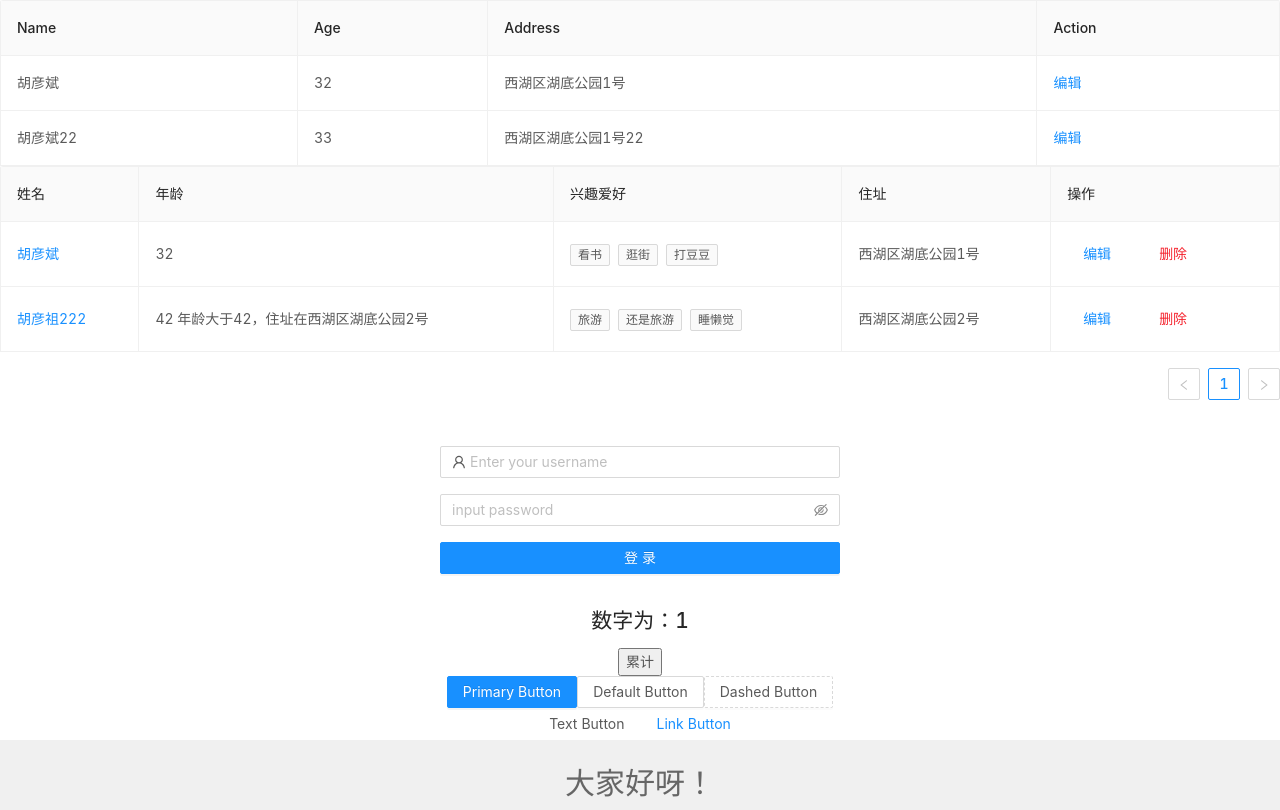
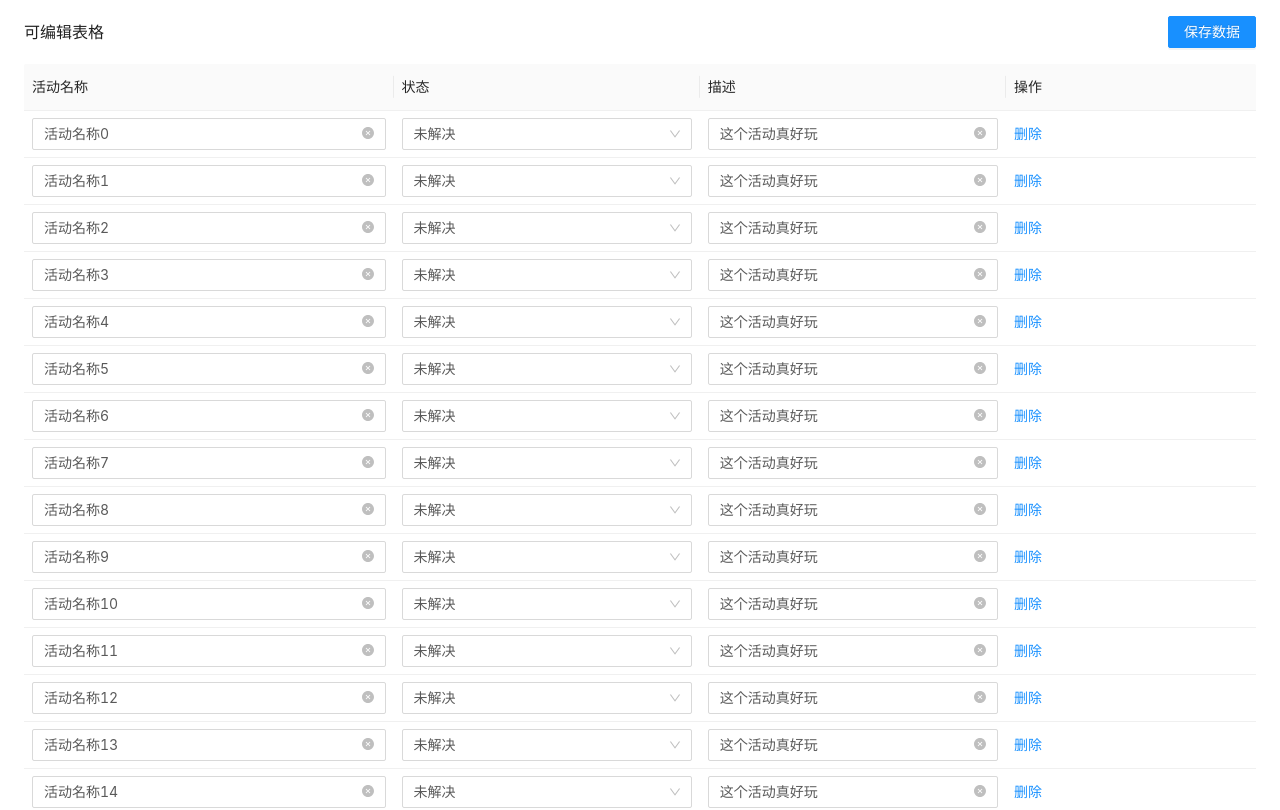
Before and after one commit to design510/hello-react, a React (Create React App) app: page / in a window 1280 px wide. Shown: the top 810 px of the page. Built offline with nearby package versions, Linux system fonts and the light colour scheme.

Commit message:
可编辑表格

```diff
--- a/src/App.js
+++ b/src/App.js
@@ -7,13 +7,16 @@ import Container from "./components/TodoList/Container";
 import HelloToOne from "./components/FuncComponent";
 import Login from "./pages/Login"
 import User from "./pages/User"
-import EditableTable from "./pages/User/testTable"
+import EditableTable from "./pages/User/EditableTable.tsx"
 
 export default class App extends Component {
+  saveDataFunc = (data) => {
+    console.log(data)
+  }
   render() {
     return (
       <div className="App">
-        <EditableTable></EditableTable>
+        <EditableTable saveDataFunc={this.saveDataFunc}></EditableTable>
         <User></User>
         <Login></Login>
         <HelloToOne></HelloToOne>
--- a/src/components/FuncComponent/index.jsx
+++ b/src/components/FuncComponent/index.jsx
@@ -1,4 +1,4 @@
-import React, {useState, useEffect} from 'react'
+import React, {useState} from 'react'
 
 export default function HelloToOne() {
   const [num, setNum] = useState(1)
--- /dev/null
+++ b/src/pages/User/EditableTable.tsx
@@ -0,0 +1,162 @@
+import type { ProColumns } from '@ant-design/pro-components';
+import {
+  EditableProTable,
+  ProCard,
+  ProFormField,
+} from '@ant-design/pro-components';
+import { Button } from 'antd';
+import React, { useState } from 'react';
+
+type DataSourceType = {
+  id: React.Key;
+  title?: string;
+  decs?: string;
+  state?: string;
+  created_at?: string;
+  children?: DataSourceType[];
+};
+
+const defaultData: DataSourceType[] = new Array(20).fill(1).map((_, index) => {
+  return {
+    id: (Date.now() + index).toString(),
+    title: `活动名称${index}`,
+    decs: '这个活动真好玩',
+    state: 'open',
+    created_at: '1590486176000',
+  };
+});
+
+// type ParamsType = {
+//   saveDataFunc?: Function
+// }
+
+const EditTableDemo =  ({saveDataFunc}) => {
+  const [editableKeys, setEditableRowKeys] = useState<React.Key[]>(() =>
+    defaultData.map((item) => item.id),
+  );
+  const [dataSource, setDataSource] = useState<readonly DataSourceType[]>(
+    () => defaultData,
+  );
+
+  const columns: ProColumns<DataSourceType>[] = [
+    {
+      title: '活动名称',
+      dataIndex: 'title',
+      width: '30%',
+      formItemProps: {
+        rules: [
+          {
+            required: true,
+            whitespace: true,
+            message: '此项是必填项',
+          },
+          {
+            message: '必须包含数字',
+            pattern: /[0-9]/,
+          },
+          {
+            max: 16,
+            whitespace: true,
+            message: '最长为 16 位',
+          },
+          {
+            min: 6,
+            whitespace: true,
+            message: '最小为 6 位',
+          },
+        ],
+      },
+    },
+    {
+      title: '状态',
+      key: 'state',
+      dataIndex: 'state',
+      valueType: 'select',
+      valueEnum: {
+        all: { text: '全部', status: 'Default' },
+        open: {
+          text: '未解决',
+          status: 'Error',
+        },
+        closed: {
+          text: '已解决',
+          status: 'Success',
+        },
+      },
+    },
+    {
+      title: '描述',
+      dataIndex: 'decs',
+    },
+    {
+      title: '操作',
+      valueType: 'option',
+      width: 250,
+      render: () => {
+        return null;
+      },
+    },
+  ];
+
+  return (
+    <>
+      <EditableProTable<DataSourceType>
+        headerTitle="可编辑表格"
+        columns={columns}
+        rowKey="id"
+        scroll={{
+          x: 960,
+        }}
+        value={dataSource}
+        onChange={setDataSource}
+        recordCreatorProps={{
+          newRecordType: 'dataSource',
+          record: () => ({
+            id: Date.now(),
+          }),
+        }}
+        toolBarRender={() => {
+          return [
+            <Button
+              type="primary"
+              key="save"
+              onClick={() => {
+                // dataSource 就是当前数据，可以调用 api 将其保存
+                console.log(dataSource);
+              }}
+            >
+              保存数据
+            </Button>,
+          ];
+        }}
+        editable={{
+          type: 'multiple',
+          editableKeys,
+          actionRender: (row, config, defaultDoms) => {
+            return [defaultDoms.delete];
+          },
+          onValuesChange: (record, recordList) => {
+            setDataSource(recordList);
+          },
+          onChange: setEditableRowKeys,
+        }}
+      />
+      <Button onClick={() => saveDataFunc(dataSource)}>提交数据</Button>
+      <ProCard title="表格数据" headerBordered collapsible defaultCollapsed>
+        <ProFormField
+          ignoreFormItem
+          fieldProps={{
+            style: {
+              width: '100%',
+            },
+          }}
+          mode="read"
+          valueType="jsonCode"
+          text={JSON.stringify(dataSource)}
+        />
+      </ProCard>
+    </>
+  );
+};
+
+export default EditTableDemo
--- a/src/pages/User/index.jsx
+++ b/src/pages/User/index.jsx
@@ -1,7 +1,7 @@
 import React, { Component } from "react";
 
-import { Space, Table, Tag, Button, Input } from "antd";
-import PropTypes from "prop-types";
+import { Space, Table, Tag, Button } from "antd";
+// import PropTypes from "prop-types";
 
 export class User extends Component {
   static propTypes = {};
```
Also changed, not shown: package.json (+25 -1 lines), 2 other files (tests, documents, lock files or other folders).
